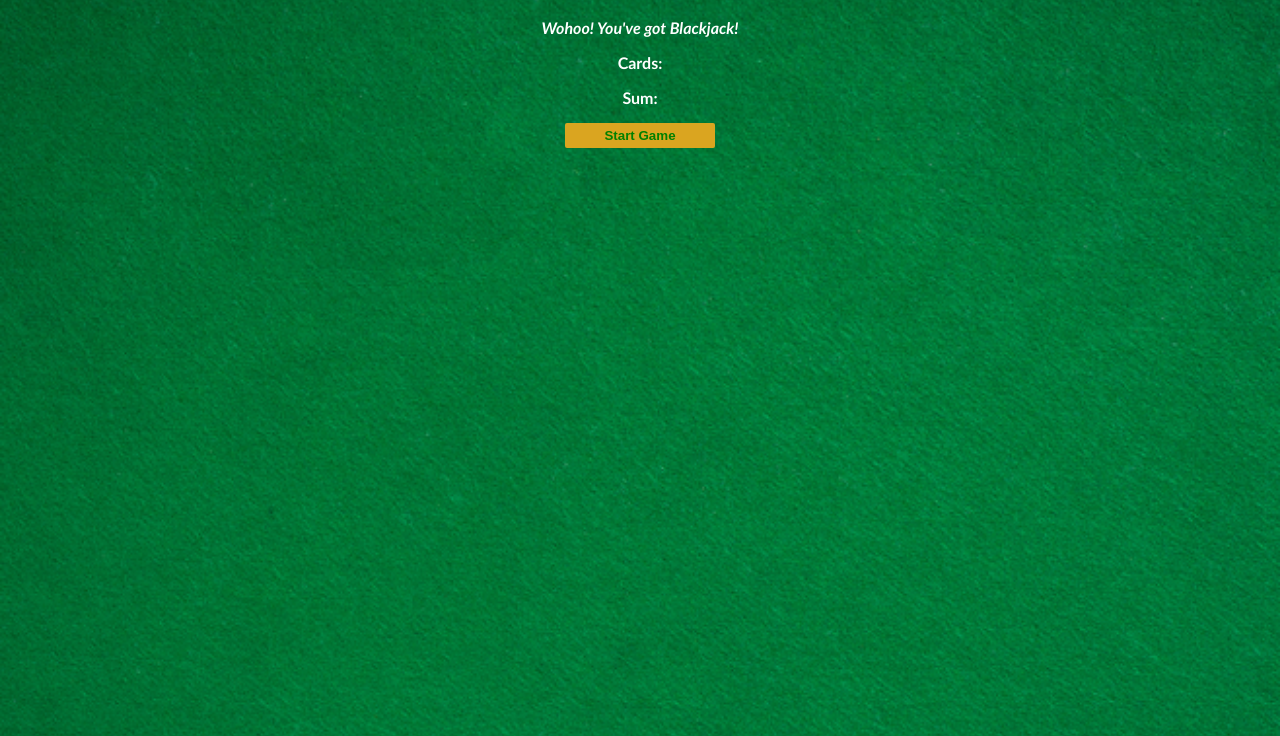
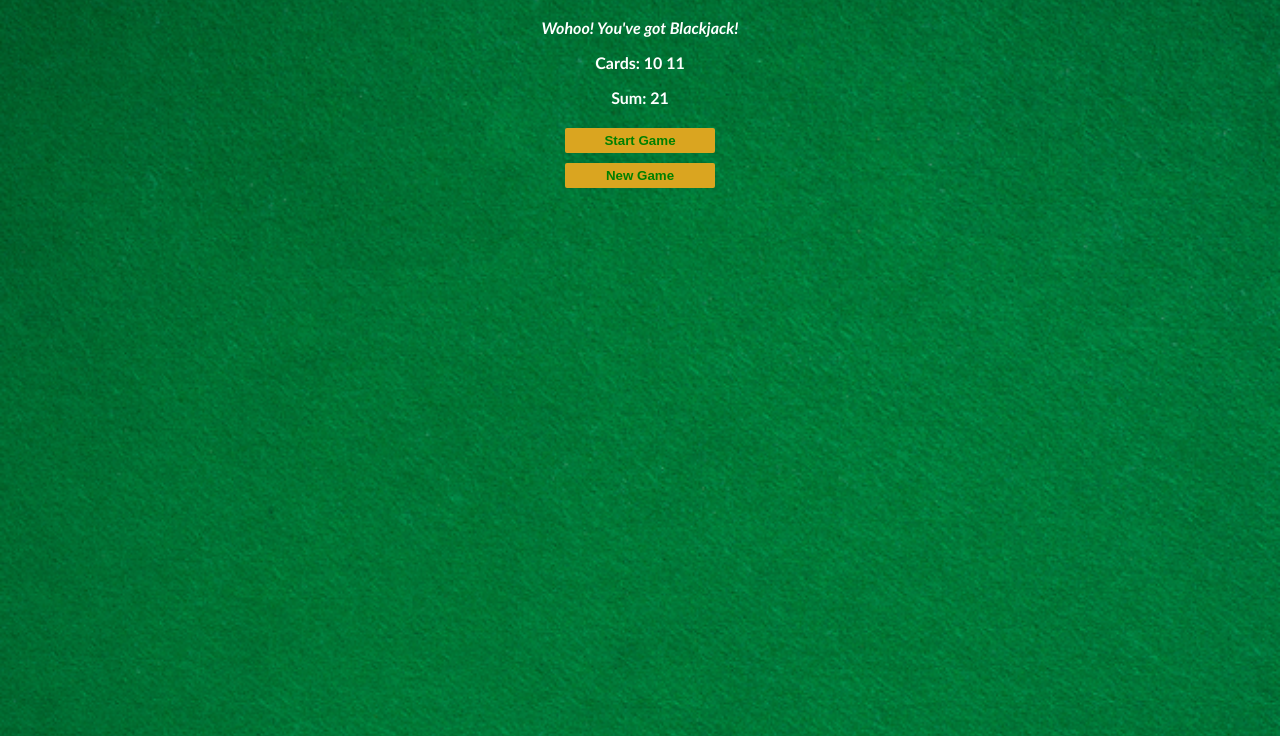
Before and after one commit to hawra-alramadan/-Blackjack-Game, a plain HTML site: page index.html in a window 1280 px wide. Both pictures are taken after a click on the button "Start Game". Shown: the part 64-800 px from the top of the page. Drawn offline with Linux system fonts and the light colour scheme.

Commit message:
add sum and cards

```diff
--- a/index.html
+++ b/index.html
@@ -13,9 +13,11 @@
     <main>
     <h1>Blackjack</h1>
     <p id="message-el">Want to ply a round?</p>
-    <p>Cards:</p>
-    <p>Sum:</p>
+    <p id="card-el">Cards:</p>
+    <p id="sum-el">Sum:</p>
     <button onclick="startGame()">Start Game</button>
+    <br>
+    <button onclick="newGame()">New Game</button>
     </main>
 
     <script src="script.js"></script>
--- a/script.js
+++ b/script.js
@@ -5,8 +5,12 @@ let hasBlackJack = false;
 let isAlive = true;
 let message = "";
 let messageEl= document.getElementById("message-el");
+let sumEl = document.getElementById("sum-el");
+let cardEl = document.getElementById("card-el");
 
  function startGame(){
+    sumEl.textContent = "Sum: " + sum;
+    cardEl.textContent ="Cards: " + firstCard +" "+ secondCard;
     if (sum <= 20){
         message = "Do you want to draw a new card?"
     } else if (sum === 21) {
@@ -16,3 +20,8 @@ let messageEl= document.getElementById("message-el");
     }
      messageEl.textContent = message;
 }
+
+
+function newGame(){
+
+}
--- a/style.css
+++ b/style.css
@@ -21,6 +21,7 @@ h1{
 button{
     width: 150px;
     padding: 5px 0;
+    margin: 5px;
     background-color: goldenrod;
     border: none;
     border-radius: 2px;
```
